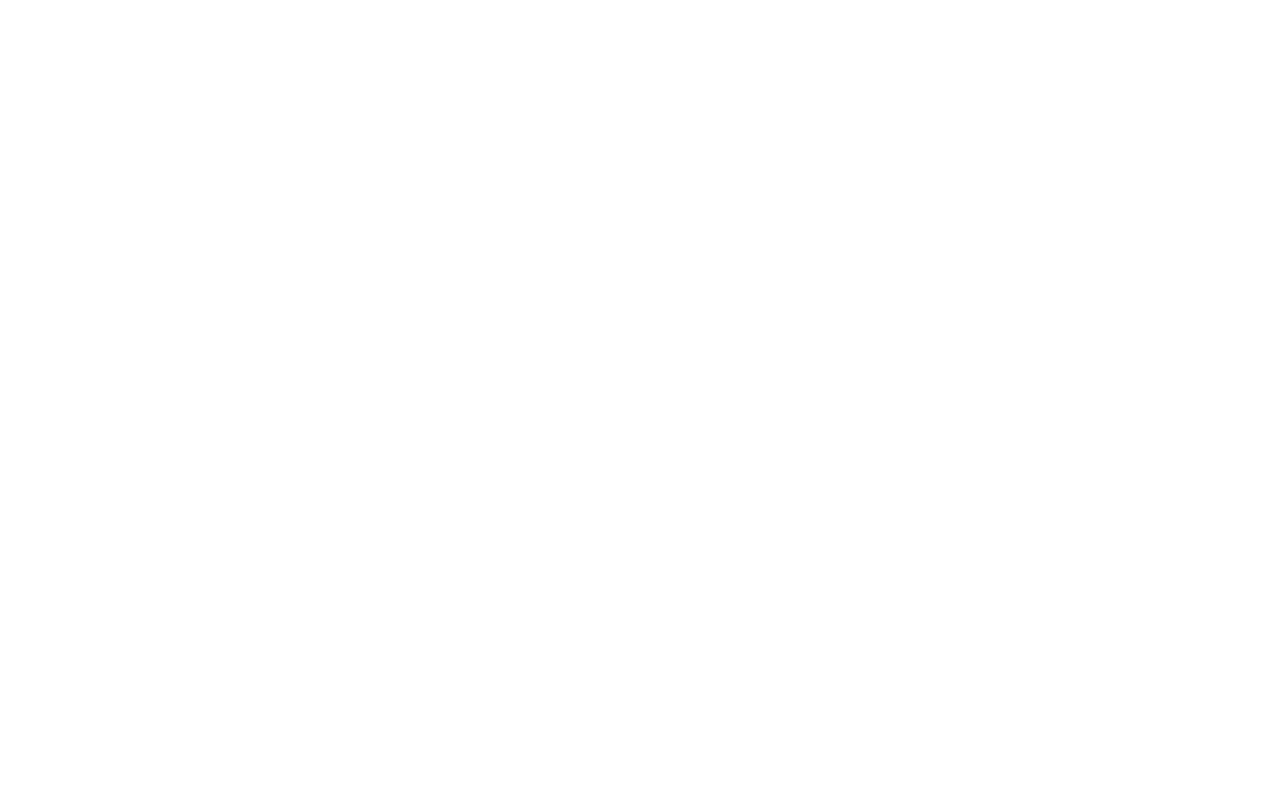
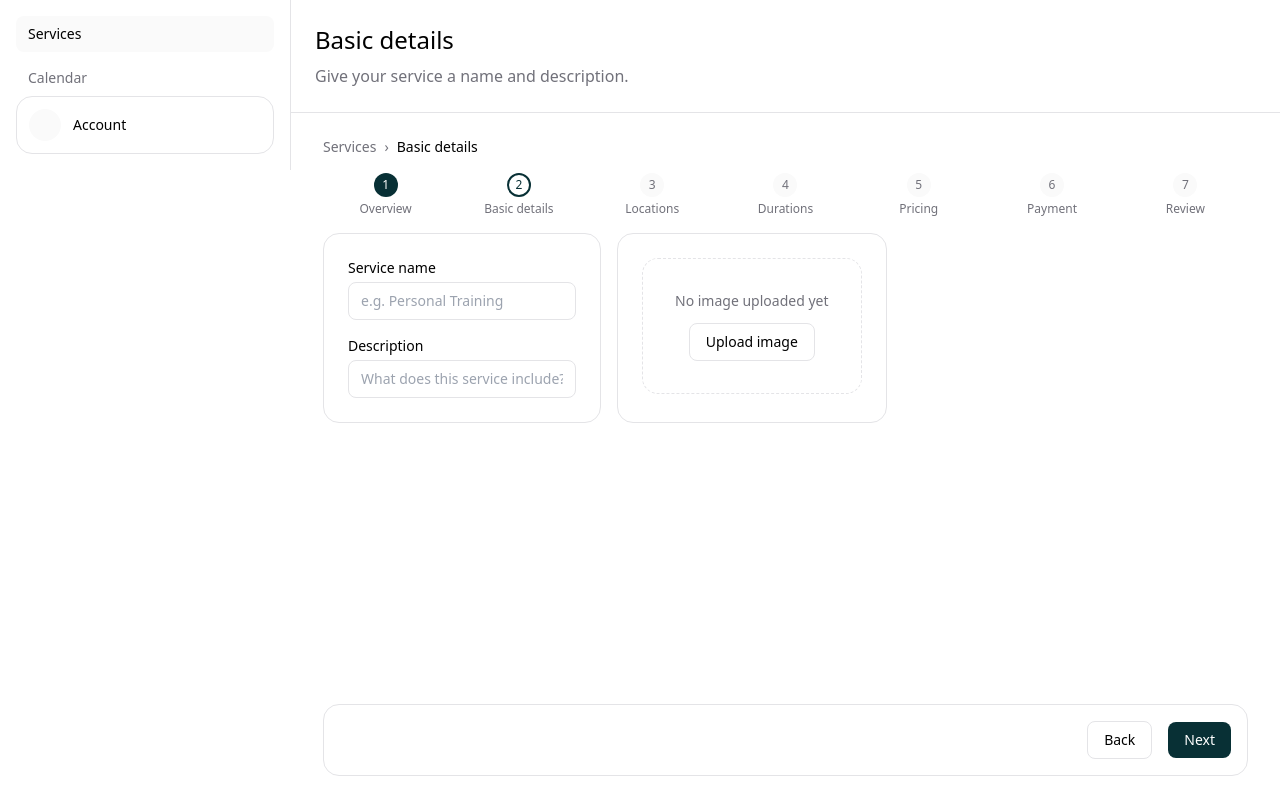
Before and after one commit to luthfierlmbang/takehome-test-rezerv, a React (Vite) app: page /step-2 in a window 1280 px wide. Before the commit this address had no page. Built offline with nearby package versions, Linux system fonts and the light colour scheme.

Commit message:
feat: build Step2 (basic details + service image) screen

```diff
--- a/src/App.tsx
+++ b/src/App.tsx
@@ -1,6 +1,7 @@
 import { BrowserRouter, Navigate, Route, Routes } from 'react-router-dom'
 import { BookingProvider } from './context/BookingContext'
 import Step1 from './screens/Step1'
+import Step2 from './screens/Step2'
 
 export default function App() {
   return (
@@ -10,6 +11,7 @@
           <Routes>
             <Route path="/" element={<Navigate to="/step-1" replace />} />
             <Route path="/step-1" element={<Step1 />} />
+            <Route path="/step-2" element={<Step2 />} />
             {/* Step routes are added one-by-one in Tasks 10-16 */}
           </Routes>
         </BookingProvider>
--- /dev/null
+++ b/src/screens/Step2.tsx
@@ -0,0 +1,55 @@
+import { useState } from 'react'
+import { useNavigate } from 'react-router-dom'
+import { StepLayout } from '../components/StepLayout'
+import { Card } from '../components/Card'
+import { Input } from '../components/Input'
+import { EmptyState } from '../components/EmptyState'
+import { useBooking } from '../context/BookingContext'
+
+export default function Step2() {
+  const navigate = useNavigate()
+  const { data, updateField } = useBooking()
+  const [error, setError] = useState<string | undefined>()
+
+  function handleNext() {
+    if (!data.serviceName.trim()) {
+      setError('Service name is required')
+      return
+    }
+    setError(undefined)
+    navigate('/step-3')
+  }
+
+  return (
+    <StepLayout
+      stepIndex={1}
+      title="Basic details"
+      description="Give your service a name and description."
+      onBack={() => navigate('/step-1')}
+      onNext={handleNext}
+    >
+      <div className="flex gap-4">
+        <Card>
+          <div className="flex flex-col gap-4">
+            <Input
+              label="Service name"
+              value={data.serviceName}
+              onChange={(v) => updateField('serviceName', v)}
+              error={error}
+              placeholder="e.g. Personal Training"
+            />
+            <Input
+              label="Description"
+              value={data.serviceDescription}
+              onChange={(v) => updateField('serviceDescription', v)}
+              placeholder="What does this service include?"
+            />
+          </div>
+        </Card>
+        <Card>
+          <EmptyState label="No image uploaded yet" actionLabel="Upload image" onAction={() => {}} />
+        </Card>
+      </div>
+    </StepLayout>
+  )
+}
```
Also changed, not shown: 1 other file (tests, documents, lock files or other folders).
